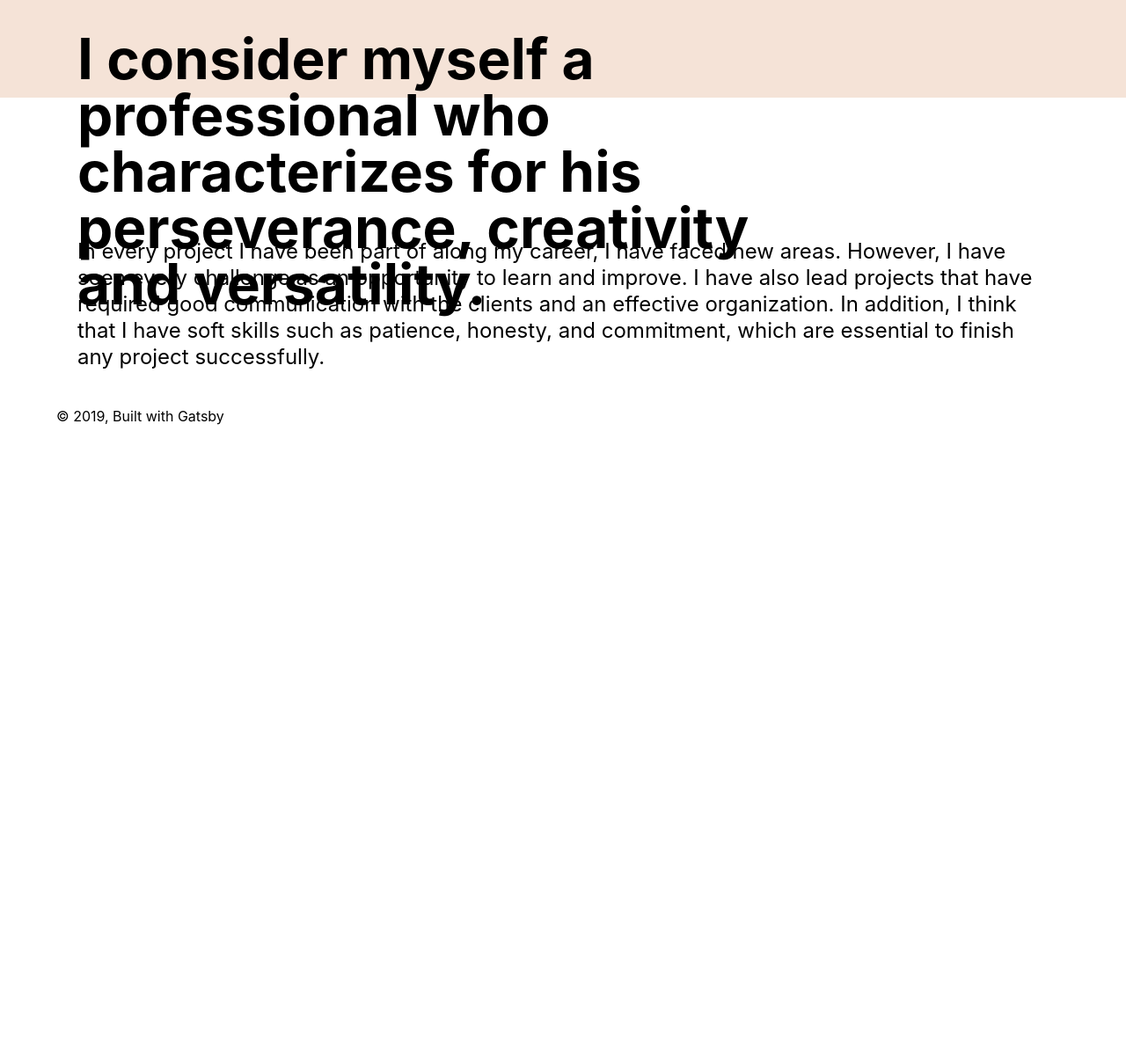
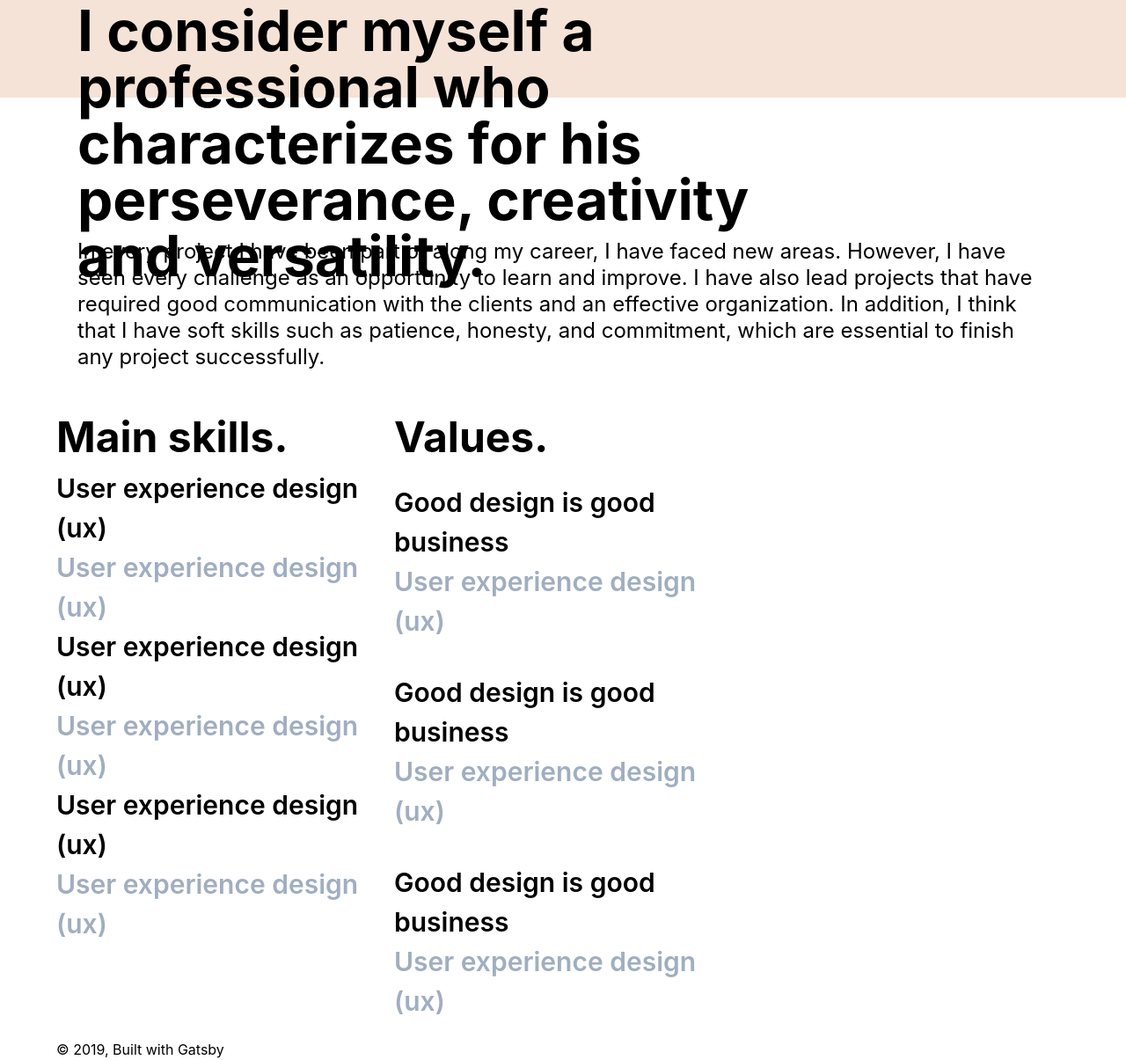
Before and after one commit to alvaaz/personal, a Gatsby site: page /about in a window 1280 px wide. Shown: the part 689-1894 px from the top of the page at 88% size. Before the commit the page ends 1174 px from the top, so only its background shows below. Built offline with nearby package versions, Linux system fonts and the light colour scheme; Gatsby itself is replaced by a stand-in of ours; a web font is replaced by a local one.

Commit message:
:bug: fix

```diff
--- a/public/page-data/dev-404-page/page-data.json
+++ b/public/page-data/dev-404-page/page-data.json
@@ -1 +1 @@
-{"componentChunkName":"component---cache-dev-404-page-js","path":"/dev-404-page/","webpackCompilationHash":"","result":{"data":{"allSitePage":{"nodes":[{"path":"/404/"},{"path":"/"},{"path":"/404.html"},{"path":"/about/"}]}},"pageContext":{"isCreatedByStatefulCreatePages":true}}}
+{"componentChunkName":"component---cache-dev-404-page-js","path":"/dev-404-page/","webpackCompilationHash":"","result":{"data":{"allSitePage":{"nodes":[{"path":"/404/"},{"path":"/about/"},{"path":"/"},{"path":"/404.html"}]}},"pageContext":{"isCreatedByStatefulCreatePages":true}}}
--- a/src/components/Nav.js
+++ b/src/components/Nav.js
@@ -7,7 +7,7 @@ import Image from './Image'
 const Nav = ({ siteTitle }) => (
 	<>
 		<div className="absolute right-0 top-0 w-64 h-64 bg-red rounded-full circle"></div>
-		<nav className="px-6 max-w-6xl mx-auto flex items-baseline justify-between flex-wrap py-6 mb-40 relative z-10">
+		<nav className="px-6 max-w-6xl mx-auto flex items-baseline justify-between flex-wrap py-6 mb-32 relative z-10">
 			<div className="flex items-center flex-shrink-0 text-white lg:flex-grow">
 				<Link to="/" className="text-3xl font-bold text-black">
 					{siteTitle}
--- a/src/pages/about.js
+++ b/src/pages/about.js
@@ -22,6 +22,59 @@ const About = () => (
 		<p className="pt-40 px-6 text-2xl font-regular leading-tight mb-10">
 			In every project I have been part of along my career, I have faced new areas. However, I have seen every challenge as an opportunity to learn and improve. I have also lead projects that have required good communication with the clients and an effective organization. In addition, I think that I have soft skills such as patience, honesty, and commitment, which are essential to finish any project successfully.
 		</p>
+
+
+		<div class="flex flex-wrap -mb-4">
+			<div class="w-1/3 mb-4">
+				<h1 class="text-5xl font-bold">Main skills.</h1>
+				<p class="text-3xl font-semibold">
+					User experience design (ux)
+				</p>
+				<p class="text-3xl font-semibold text-gray-500">
+					User experience design (ux)
+				</p>
+				<p class="text-3xl font-semibold">
+					User experience design (ux)
+				</p>
+				<p class="text-3xl font-semibold text-gray-500">
+					User experience design (ux)
+				</p>
+				<p class="text-3xl font-semibold">
+					User experience design (ux)
+				</p>
+				<p class="text-3xl font-semibold text-gray-500">
+					User experience design (ux)
+				</p>
+			</div>
+			<div class="w-1/3 mb-4">
+				<h1 class="text-5xl font-bold">Values.</h1>
+				<div className="pb-5 pt-4">
+					<p class="text-3xl font-semibold">
+						Good design is good business
+					</p>
+					<p class="text-3xl font-semibold text-gray-500">
+						User experience design (ux)
+					</p>
+				</div>
+				<div className="pb-5 pt-4">
+					<p class="text-3xl font-semibold">
+						Good design is good business
+					</p>
+					<p class="text-3xl font-semibold text-gray-500">
+						User experience design (ux)
+					</p>
+				</div>
+				<div className="pb-5 pt-4">
+					<p class="text-3xl font-semibold">
+						Good design is good business
+					</p>
+					<p class="text-3xl font-semibold text-gray-500">
+						User experience design (ux)
+					</p>
+				</div>
+
+			</div>
+		</div>
 	</Main>
   </>
 )
```
